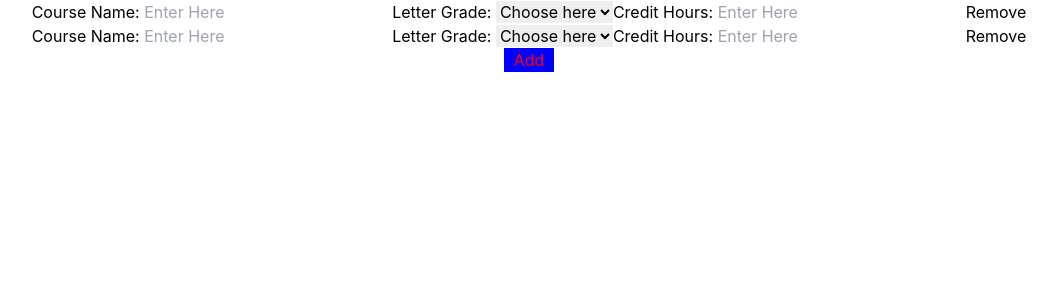
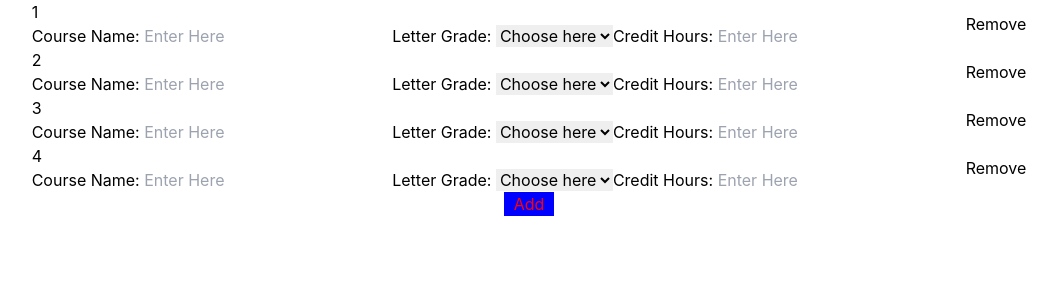
Before and after one commit to gthsun/GPA-Calculator, a React (Create React App) app in the folder gpacalc/: page / in a window 1280 px wide. Shown: the top 300 px of the page, without its empty margins (111-1168 px from the left). Built offline with nearby package versions, Linux system fonts and the light colour scheme.

Commit message:
Remove entries

```diff
--- a/gpacalc/src/App.css
+++ b/gpacalc/src/App.css
@@ -1,4 +1,4 @@
-.entry{
+.row{
   display: flex;
   flex-direction: row;
   align-items: center;
--- a/gpacalc/src/App.js
+++ b/gpacalc/src/App.js
@@ -5,19 +5,26 @@ import { useState } from 'react';
 
 function App() {
 
-  const [entries, setEntries] = useState([{ id: 1 }, { id: 2 }]);
+  const [entries, setEntries] = useState([{ id: 1 }, { id: 2 }, { id: 3 }, { id: 4 }]);
 
   const addEntry = () => {
     setEntries([...entries, { id: entries.length+1 }]);
   }
 
   const removeEntry = (id) => {
-    setEntries(entries.filter((entry) => entry.id !== id));
-  }
+    const entriesMinusOne = entries.filter((entry) => entry.id !== id);
+    const newEntries = entriesMinusOne.map((entry, index) => ({ ...entry, id: index + 1 }));
+    setEntries(newEntries);
+  };
 
   return (
     <div className="calc">
-      {entries.map((entry) => <Entry key={entry.id} id={entry.id} />)}
+      {entries.map((entry) =>
+      <div key={entry.id} className="row">
+        <Entry id={entry.id} />
+        <button onClick={() => removeEntry(entry.id)}>Remove</button>
+      </div>
+      )}
       <button className='add' onClick={addEntry}>Add</button>
     </div>
   );
--- a/gpacalc/src/Entry.jsx
+++ b/gpacalc/src/Entry.jsx
@@ -1,6 +1,7 @@
-function Entry() {
+function Entry(props) {
   return (
     <div className="entry">
+      <p>{props.id}</p>
       <label>
         Course Name: <input type="select" placeholder="Enter Here"></input>
       </label>
@@ -28,7 +29,6 @@ function Entry() {
       <label>
         Credit Hours: <input type="text" placeholder="Enter Here"></input>
       </label>
-      <button>Remove</button>
     </div>
   );
 }
```
